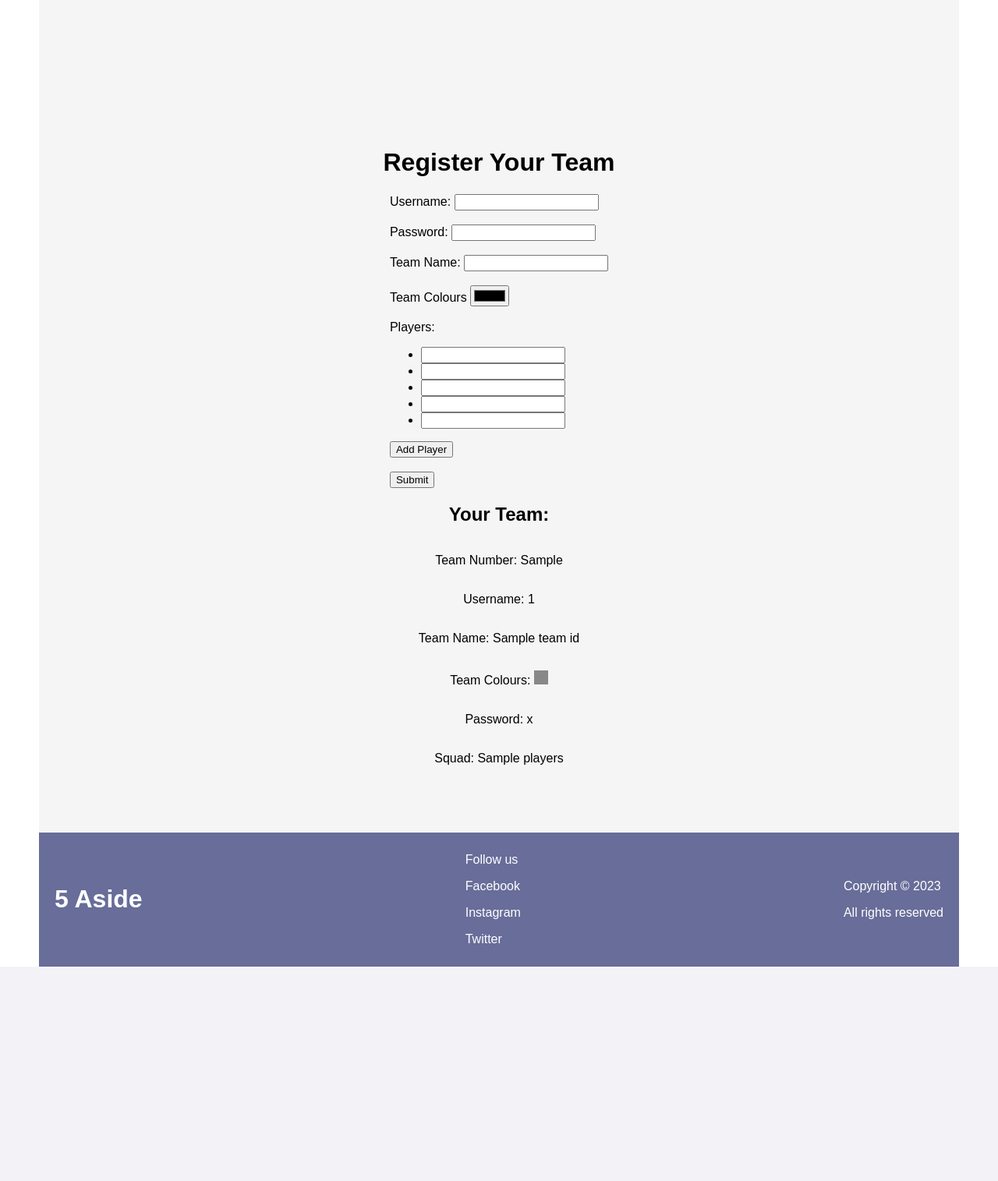
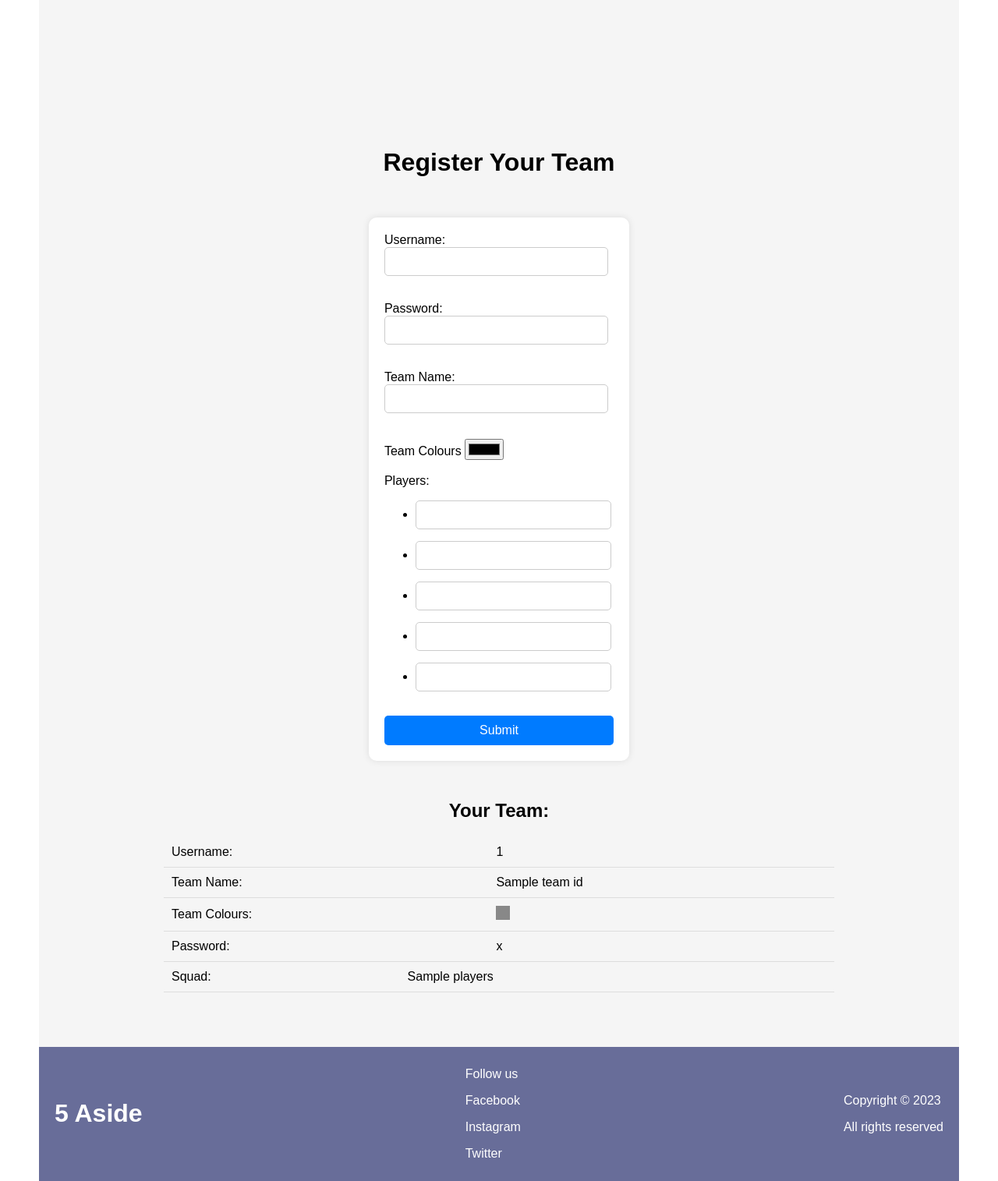
Before and after one commit to Athunder79/Python, a Flask app: template templates/register.html in a window 1280 px wide. Shown: the part 101-1616 px from the top of the page at 78% size. Before the commit the page ends 1341 px from the top, so only its background shows below. Run offline with Flask 2, Linux system fonts and the light colour scheme; the template is opened without the code that fills it: most values are stand-ins (such as "Sample title", 1, 10 or a date in 2020).

Commit message:
css register page

```diff
--- a/app.py
+++ b/app.py
@@ -2,7 +2,6 @@ from flask import Flask, render_template, request, redirect, url_for, session
 from models import Teams, Players
 from itertools import combinations
 import random
-
 
 
 
@@ -17,6 +16,7 @@ allteams=[]
 
 
 
+
 @app.route('/', methods =['GET'])
 def index():
      return render_template('index.html', allteams=allteams)
@@ -25,7 +25,6 @@ def index():
 @app.route('/players/')
 def players():
     return render_template('players.html')
-
 
 
 @app.route('/fixtures/', methods=['GET'])
@@ -53,9 +52,9 @@ def fixtures():
     return render_template('fixtures.html', fixtures=fixtures,)
 
 
-@app.route('/results/')
+@app.route('/results/', methods=['GET', 'POST'])
 def results():
-    return render_template('results.html')
+    return render_template('results.html', fixtures=fixtures)
 
 
 
@@ -70,7 +69,7 @@ def register():
     return render_template('register.html')
 
 
-# Get tean data from form and add to list allteams
+# Get team data from form and add to list allteams
 
 @app.route('/submit', methods=['POST'])
 def submit():
@@ -87,7 +86,11 @@ def submit():
 
     return render_template('register.html', team_id=team_id)
 
-
+def user():
+    users = {}
+    for team in allteams:
+        users[team.team_id] = team.team_name
+    return users
 
 
 
--- a/static/style.css
+++ b/static/style.css
@@ -127,3 +127,32 @@ tr:hover {
     background-color: #f5f5f5;
 
 }
+
+.register {
+    width: auto;
+    max-width: 500px;
+    margin: 30px auto;
+    background-color: #fff;
+    padding: 20px;
+    border-radius: 10px;
+    box-shadow: 0 0 10px rgba(0,0,0,0.1)
+}
+
+.login-button {
+        width: 100%;
+        padding: 10px;
+        background-color: #007bff;
+        border: none;
+        border-radius: 5px;
+        color: #fff;
+        font-size: 16px;
+        cursor: pointer;
+}
+
+.text-input {
+    width: 90%;
+    padding: 10px;
+    margin-bottom: 15px;
+    border: 1px solid #ccc;
+    border-radius: 5px;
+}
--- a/templates/fixtures.html
+++ b/templates/fixtures.html
@@ -6,7 +6,9 @@
         <thead>
             <tr>
                 <th>Week</th>
+                <th></th>
                 <th>Team 1</th>
+                <th></th>
                 <th></th>
                 <th>Team 2</th>
             </tr>
@@ -16,8 +18,10 @@
                 {% for fixture in week_fixtures %}
                 <tr>
                     <td>{{ week }}</td>
+                    <td class="swatch"></td>
                     <td>{{ fixture[0] }}</td>
                     <td>vs</td>
+                    <td class="swatch"></td>
                     <td>{{ fixture[1] }}</td>
                 </tr>
                 {% endfor %}
--- a/templates/register.html
+++ b/templates/register.html
@@ -5,42 +5,62 @@
     <div class="register-team">
     <h1>Register Your Team</h1>
 
-        <form action="/submit" method="post">
+        <form class="register" action="/submit" method="post">
 
             <label for="team_id">Username:</label>
-            <input type="text" id="team_id" name="team_id" required><br><br>
+            <input class="text-input" type="text" id="team_id" name="team_id" required><br><br>
 
             <label for="password">Password:</label>
-            <input type="password" id="password" name="password" required><br><br>
+            <input class="text-input" type="password" id="password" name="password" required><br><br>
 
             <label for="team_name">Team Name:</label>
-            <input type="text" id="team_name" name="team_name" required><br><br>
+            <input class="text-input" type="text" id="team_name" name="team_name" required><br><br>
 
             <label for="team_color">Team Colours</label>
             <input type="color" id="team_color" name="team_color" required><br><br>
 
             <label for="players">Players:</label>
             <ul id="players">
-                <li><input type="text" name="player" required></li>
-                <li><input type="text" name="player" required></li>
-                <li><input type="text" name="player" required></li>
-                <li><input type="text" name="player" required></li>
-                <li><input type="text" name="player" required></li>
+                <li><input class="text-input" type="text" name="player" required></li>
+                <li><input class="text-input" type="text" name="player" required></li>
+                <li><input class="text-input" type="text" name="player" required></li>
+                <li><input class="text-input" type="text" name="player" required></li>
+                <li><input class="text-input" type="text" name="player" required></li>
             </ul>
-            <button type="button" id="addPlayer">Add Player</button><br><br>
 
-        <input type="submit" value="Submit">
+        <input class="login-button" type="submit" value="Submit">
     </form>
     {% if team_id %}
         <h2>Your Team:</h2>
-        <p>Team Number: {{team_id.team_no}}</p>
-        <p>Username: {{ team_id.team_id }}</p>
-        <p>Team Name: {{ team_id.team_name }}</p>
-        <p>Team Colours: <span class="team-color swatch" ></span></p>
-        <p>Password: {{ team_id.password }}</p>
-        <p>Squad: {{ team_id.players }}</p>
+    <table>
+        <tr>
+        <td>Username:</td>
+        <td>{{ team_id.team_id }}</td>
+        </tr>
+        <tr>
+        <td>Team Name:</td>
+        <td>{{ team_id.team_name }}</td>
+        </tr>
+        <tr>
+        <td>Team Colours:</td>
+        <td><span class="team-color swatch" ></span></td>
+        </tr>
+        <tr>
+        <td>Password:</td>
+        <td>{{ team_id.password }}</td>
+        </tr>
+    </table>
+    <table>
+        <tr>
+        <td>Squad:</td>
+        <td>{{ team_id.players }}</td>
+        </tr>
+    </table>
 
     {% endif %}
+    </table>
+</div>
+
 </div>
 </main>
 
```
Also changed, not shown: models.py (+14 -0 lines), templates/results.html (+26 -1 lines), 1 other file.
